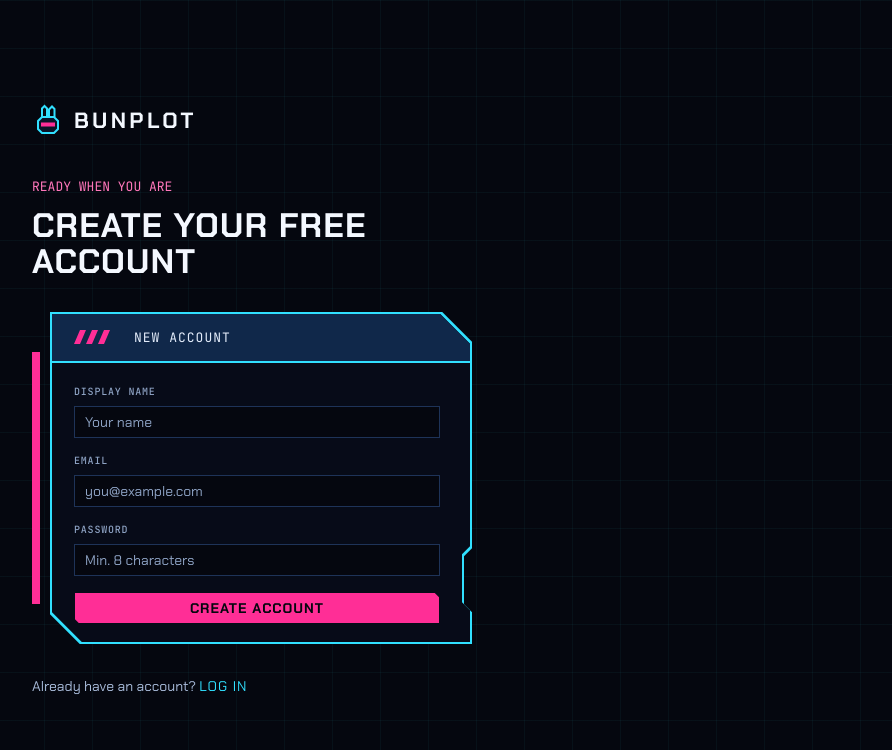
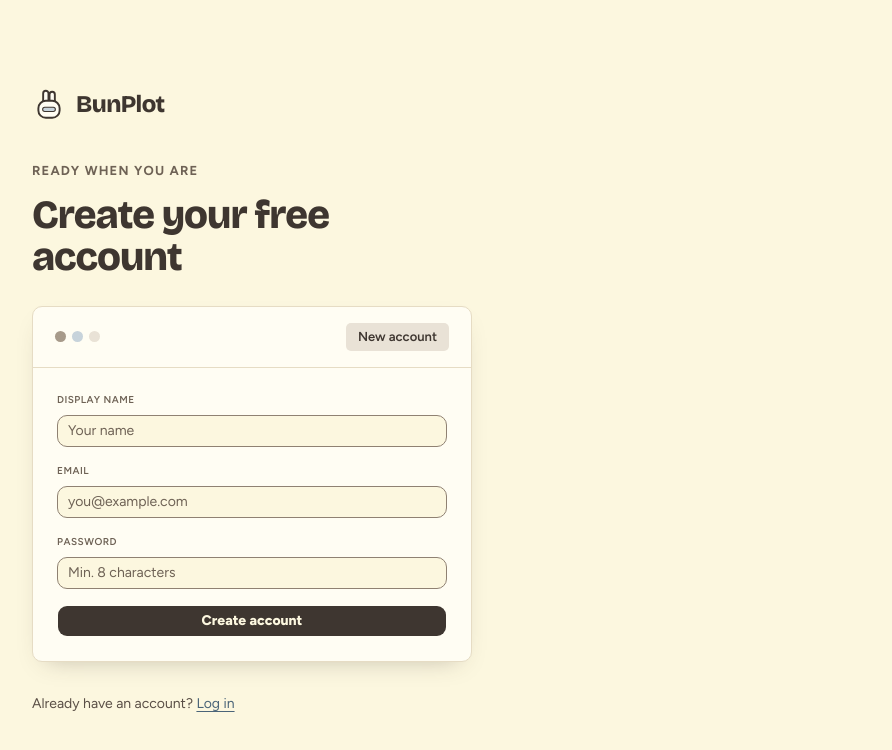
Before and after one commit to briannadumaraostitong/BunPlot, a Next.js app: page /signup in a window 1280 px wide. Shown: the top 750 px of the page, without its empty margins (388-1280 px from the left). Built offline with nearby package versions, Linux system fonts and the light colour scheme; no server answers.

Commit message:
feat: landing follows the device light/dark

```diff
--- a/app/(auth)/layout.tsx
+++ b/app/(auth)/layout.tsx
@@ -3,7 +3,7 @@ import { AuthThemeProvider, type AuthTheme } from '@/components/auth/AuthTheme'
 
 // The sign-in and sign-up pages' theme, whatever the visitor's own: the
 // landing page's (THEME in app/page.tsx), so the two look alike.
-const THEME: AuthTheme = 'cyberpunk'
+const THEME: AuthTheme = 'classic'
 
 // Sign-in and sign-up look like the landing page: in THEME, through a
 // ThemeScope, so the visitor's own theme setting is left alone. The pages
--- a/app/globals.css
+++ b/app/globals.css
@@ -8,7 +8,21 @@
 /* Colors for the HUD pieces and landing page (Cyberpunk only). */
 @import "../components/hud/hud.css";
 
-@custom-variant dark (&:is(.dark *));
+/* Dark mode: inside a .dark element (<html> or a ThemeScope in a dark
+   theme), and inside a "classic" ThemeScope, which follows the device's
+   setting in CSS, when the device is dark. Inside a "classic" scope a dark
+   <html> (the visitor's own theme) doesn't count. The exclusion is in
+   :where(), so these rules keep the specificity they always had. */
+@custom-variant dark {
+  &:is(.dark *):where(:not([data-theme="classic"] *)) {
+    @slot;
+  }
+  @media (prefers-color-scheme: dark) {
+    &:is([data-theme="classic"] *) {
+      @slot;
+    }
+  }
+}
 
 /* Maps Radix's data-state="active" to the data-active: variant tabs.tsx
    expects — without this, every Tabs active/inactive style is a no-op. */
--- a/app/page.tsx
+++ b/app/page.tsx
@@ -14,15 +14,18 @@ export const metadata: Metadata = {
 // theme is chosen here on the server, so the page can branch on it, unlike
 // the app, whose theme only the browser knows.
 const LANDINGS = {
-  // One landing for both Classic modes: they differ only in colors.
+  // One landing for Classic, in the device's light or dark setting
+  // ('classic') or a fixed mode: the modes differ only in colors.
+  classic: ClassicLanding,
   'classic-light': ClassicLanding,
   'classic-dark': ClassicLanding,
   cyberpunk: CyberpunkLanding,
   manuscript: ManuscriptLanding,
 }
 
-// The landing page's theme, whatever the visitor's own.
-const THEME: keyof typeof LANDINGS = 'cyberpunk'
+// The landing page's theme, whatever the visitor's own: Classic, light or
+// dark as the visitor's device is set.
+const THEME: keyof typeof LANDINGS = 'classic'
 
 // The landing page for signed-out visitors (proxy.ts sends signed-in ones to
 // the dashboard). The ThemeScope applies THEME to this page only, its tokens,
--- a/app/themes/classic.css
+++ b/app/themes/classic.css
@@ -2,15 +2,20 @@
    Classic Light and Classic Dark's restyling of the app's own screens and
    their landing page. They share one look (fonts, shape, radius) and differ
    only in colors, so rules cover both ids and only these values differ by
-   mode. Every selector starts with a Classic data-theme, so the other
-   themes are untouched. Unlayered, so it wins over Tailwind's utilities.
+   mode. A third id, "classic" (a ThemeScope that follows the device's light
+   or dark setting: the landing, login and signup), gets Light's values and,
+   under prefers-color-scheme: dark, a copy of Dark's; keep those copies in
+   step with the Dark blocks. Every selector starts with a Classic
+   data-theme, so the other themes are untouched. Unlayered, so it wins over
+   Tailwind's utilities.
    Built to design/landing-classic/. */
 
 /* Values no token covers, from the handoff: the strip under the landing's
    hero, the sign-up band, the tag fills and their text, taupe (progress,
    outlined tags, list markers) and the cards' soft shadow. Colors are HSL
    triples, like the tokens. */
-[data-theme="classic-light"] {
+[data-theme="classic-light"],
+[data-theme="classic"] {
   --strip: 26 12.7% 21.6%;        /* #3E3630 */
   --strip-ink: 50 82.9% 93.1%;    /* #FCF7DF */
   --strip-hint: 36 18.8% 73.9%;   /* #C9BFB0 */
@@ -43,33 +48,51 @@
   --card-shadow: 0 12px 26px -14px hsl(0 0% 0% / 0.6);
   --card-shadow-hover: 0 16px 30px -14px hsl(0 0% 0% / 0.75);
 }
+@media (prefers-color-scheme: dark) {
+  [data-theme="classic"] {
+    --strip: 207 13.8% 25.5%;       /* #38424A */
+    --strip-ink: 50 82.9% 93.1%;    /* #FCF7DF */
+    --strip-hint: 204 21.7% 82%;    /* #C7D3DB */
+    --strip-icon-bg: 204 21.7% 82%; /* #C7D3DB */
+    --strip-icon: 24 15.2% 12.9%;   /* #26201C */
+    --band: 207 11.1% 19.4%;        /* #2C3237 */
+    --band-line: 205 13.1% 28.4%;   /* #3F4A52 */
+    --tag-blue: 205 13.1% 28.4%;    /* #3F4A52 */
+    --tag-blue-ink: 205 27.3% 91.4%; /* #E3EAEF */
+    --tag-neutral: 26 12.1% 25.9%;  /* #4A413A */
+    --tag-neutral-ink: 50 82.9% 93.1%; /* #FCF7DF */
+    --taupe: 33 14.1% 59.8%;        /* #A79A8A */
+    --card-shadow: 0 12px 26px -14px hsl(0 0% 0% / 0.6);
+    --card-shadow-hover: 0 16px 30px -14px hsl(0 0% 0% / 0.75);
+  }
+}
 
 /* No pills: chips, counts, status tags, relationship labels and badges get
    small 5px corners (half the 10px radius) instead of rounded-full. Round
    things stay round: dots, swatches, avatars, icon buttons and thin bars.
    data-chip marks the pill-shaped chips that have no hook of their own. */
-:is([data-theme="classic-light"], [data-theme="classic-dark"]) :is([data-chip], [data-slot="status-tag"], [data-slot="event-card-status"], [data-slot="relationship-tag"], [data-slot="badge"]) {
+:is([data-theme="classic-light"], [data-theme="classic-dark"], [data-theme="classic"]) :is([data-chip], [data-slot="status-tag"], [data-slot="event-card-status"], [data-slot="relationship-tag"], [data-slot="badge"]) {
   border-radius: calc(var(--radius) * 0.5);
 }
 /* The switch: a 5px track and a 3px thumb. */
-:is([data-theme="classic-light"], [data-theme="classic-dark"]) [data-slot="switch"] {
+:is([data-theme="classic-light"], [data-theme="classic-dark"], [data-theme="classic"]) [data-slot="switch"] {
   border-radius: calc(var(--radius) * 0.5);
 }
-:is([data-theme="classic-light"], [data-theme="classic-dark"]) [data-slot="switch-thumb"] {
+:is([data-theme="classic-light"], [data-theme="classic-dark"], [data-theme="classic"]) [data-slot="switch-thumb"] {
   border-radius: calc(var(--radius) * 0.3);
 }
 
 /* Cards: the 10px radius (project and place cards are rounded-xl, 15px
    here) and the handoff's soft shadow, a little stronger on hover. A
    selected place card keeps its ring, which is a box-shadow too. */
-:is([data-theme="classic-light"], [data-theme="classic-dark"]) :is([data-slot="project-card"], [data-slot="place-card"]) {
+:is([data-theme="classic-light"], [data-theme="classic-dark"], [data-theme="classic"]) :is([data-slot="project-card"], [data-slot="place-card"]) {
   border-radius: var(--radius);
 }
-:is([data-theme="classic-light"], [data-theme="classic-dark"]) :is([data-slot="project-card"], [data-slot="place-card"]:not([data-selected]), [data-slot="panel-card"]) {
+:is([data-theme="classic-light"], [data-theme="classic-dark"], [data-theme="classic"]) :is([data-slot="project-card"], [data-slot="place-card"]:not([data-selected]), [data-slot="panel-card"]) {
   box-shadow: var(--card-shadow);
 }
 @media (hover: hover) {
-  :is([data-theme="classic-light"], [data-theme="classic-dark"]) :is([data-slot="project-card"], [data-slot="place-card"]:not([data-selected])):hover {
+  :is([data-theme="classic-light"], [data-theme="classic-dark"], [data-theme="classic"]) :is([data-slot="project-card"], [data-slot="place-card"]:not([data-selected])):hover {
     box-shadow: var(--card-shadow-hover);
   }
 }
@@ -84,7 +107,8 @@
    falls under 4.5:1, so the description and the flow card's chapter use
    ink at 90%, and in Dark the status fill drops from 40% to 25% so its ink
    still passes on yellow, orange and lime, hovered too. */
-[data-theme="classic-light"] {
+[data-theme="classic-light"],
+[data-theme="classic"] {
   --event-tint: 22%;
   --event-tint-hover: 30%;
   --event-edge: 45%;
@@ -94,39 +118,51 @@
   --event-tint-hover: 34%;
   --event-edge: 55%;
 }
-:is([data-theme="classic-light"], [data-theme="classic-dark"]) [data-slot="event-card"] {
+@media (prefers-color-scheme: dark) {
+  [data-theme="classic"] {
+    --event-tint: 30%;
+    --event-tint-hover: 34%;
+    --event-edge: 55%;
+  }
+}
+:is([data-theme="classic-light"], [data-theme="classic-dark"], [data-theme="classic"]) [data-slot="event-card"] {
   border-width: 1px;
   background-color: color-mix(in srgb, var(--event-color) var(--event-tint), hsl(var(--card)));
 }
 @media (hover: hover) {
-  :is([data-theme="classic-light"], [data-theme="classic-dark"]) [data-slot="event-card"]:hover {
+  :is([data-theme="classic-light"], [data-theme="classic-dark"], [data-theme="classic"]) [data-slot="event-card"]:hover {
     filter: none;
     background-color: color-mix(in srgb, var(--event-color) var(--event-tint-hover), hsl(var(--card)));
   }
 }
-:is([data-theme="classic-light"], [data-theme="classic-dark"]) [data-slot="event-card"]:not([data-selected]) {
+:is([data-theme="classic-light"], [data-theme="classic-dark"], [data-theme="classic"]) [data-slot="event-card"]:not([data-selected]) {
   border-color: color-mix(in srgb, var(--event-color) var(--event-edge), hsl(var(--card)));
 }
-:is([data-theme="classic-light"], [data-theme="classic-dark"]) [data-slot="event-card"][data-selected] {
+:is([data-theme="classic-light"], [data-theme="classic-dark"], [data-theme="classic"]) [data-slot="event-card"][data-selected] {
   border-color: var(--event-color);
 }
-:is([data-theme="classic-light"], [data-theme="classic-dark"]) [data-slot="event-card-title"] {
+:is([data-theme="classic-light"], [data-theme="classic-dark"], [data-theme="classic"]) [data-slot="event-card-title"] {
   color: hsl(var(--foreground));
 }
-:is([data-theme="classic-light"], [data-theme="classic-dark"]) :is([data-slot="event-card-description"], [data-slot="event-card-meta"]) {
+:is([data-theme="classic-light"], [data-theme="classic-dark"], [data-theme="classic"]) :is([data-slot="event-card-description"], [data-slot="event-card-meta"]) {
   color: color-mix(in srgb, hsl(var(--foreground)) 90%, hsl(var(--card)));
 }
 [data-theme="classic-dark"] [data-slot="event-card-status"] {
   background-color: color-mix(in oklab, var(--status-color) 25%, transparent);
 }
+@media (prefers-color-scheme: dark) {
+  [data-theme="classic"] [data-slot="event-card-status"] {
+    background-color: color-mix(in oklab, var(--status-color) 25%, transparent);
+  }
+}
 
 /* Timeline lane names in ink, with a small rounded-square swatch in the
    layer's color before them, in place of colored text (light layer colors
    fail on the lane, yellow and orange most). */
-:is([data-theme="classic-light"], [data-theme="classic-dark"]) [data-slot="lane-label-name"] {
+:is([data-theme="classic-light"], [data-theme="classic-dark"], [data-theme="classic"]) [data-slot="lane-label-name"] {
   color: hsl(var(--foreground));
 }
-:is([data-theme="classic-light"], [data-theme="classic-dark"]) [data-slot="lane-label-name"]::before {
+:is([data-theme="classic-light"], [data-theme="classic-dark"], [data-theme="classic"]) [data-slot="lane-label-name"]::before {
   content: "";
   display: inline-block;
   width: 8px;
@@ -145,22 +181,28 @@
    picker's list dots and the status filter's dots all carry the hook; the
    picker's color input keeps the stored value. Important, because each
    sets --status-color in its inline style. */
-[data-theme="classic-light"] [data-status-color="#6366f1" i] {
+[data-theme="classic-light"] [data-status-color="#6366f1" i],
+[data-theme="classic"] [data-status-color="#6366f1" i] {
   --status-color: #7A4E6B !important;
 }
 [data-theme="classic-dark"] [data-status-color="#6366f1" i] {
   --status-color: #C9A3BC !important;
 }
+@media (prefers-color-scheme: dark) {
+  [data-theme="classic"] [data-status-color="#6366f1" i] {
+    --status-color: #C9A3BC !important;
+  }
+}
 /* The event dialog's status tag writes its name in the status color, which
    fails 4.5:1 on its own faint fill for most colors (Draft's grey in Dark
    most). The text is mixed 40% status color into 60% ink instead, so it
    keeps its hue and passes; the dot keeps the pure color. */
-:is([data-theme="classic-light"], [data-theme="classic-dark"]) [data-slot="status-tag"] {
+:is([data-theme="classic-light"], [data-theme="classic-dark"], [data-theme="classic"]) [data-slot="status-tag"] {
   color: color-mix(in srgb, var(--status-color) 40%, hsl(var(--foreground)));
 }
 
 /* Page titles: Bricolage at 800 with the handoff's tight tracking. */
-:is([data-theme="classic-light"], [data-theme="classic-dark"]) :is([data-slot="page-heading"], [data-slot="page-title"]) {
+:is([data-theme="classic-light"], [data-theme="classic-dark"], [data-theme="classic"]) :is([data-slot="page-heading"], [data-slot="page-title"]) {
   font-weight: 800;
   letter-spacing: -0.025em;
 }
@@ -168,25 +210,25 @@
 /* Section labels as the handoff's eyebrows: Figtree 700, 13px, uppercase,
    0.09em, muted, no background. Panel headings and the timeline's "Layer"
    corner take the same weight and spacing at their own smaller sizes. */
-:is([data-theme="classic-light"], [data-theme="classic-dark"]) [data-slot="section-label"] {
+:is([data-theme="classic-light"], [data-theme="classic-dark"], [data-theme="classic"]) [data-slot="section-label"] {
   font-size: 13px;
   font-weight: 700;
   letter-spacing: 0.09em;
   text-transform: uppercase;
   color: hsl(var(--muted-foreground));
 }
-:is([data-theme="classic-light"], [data-theme="classic-dark"]) :is([data-slot="panel-heading"], [data-slot="timeline-corner-label"]) {
+:is([data-theme="classic-light"], [data-theme="classic-dark"], [data-theme="classic"]) :is([data-slot="panel-heading"], [data-slot="timeline-corner-label"]) {
   font-weight: 700;
   letter-spacing: 0.09em;
 }
 
 /* Menu highlights (dropdown, menubar, select): the neutral tag color with
    ink, not the solid primary with cream. Destructive items keep theirs. */
-:is([data-theme="classic-light"], [data-theme="classic-dark"]) :is([data-slot="dropdown-menu-item"], [data-slot="dropdown-menu-checkbox-item"], [data-slot="dropdown-menu-radio-item"], [data-slot="dropdown-menu-sub-trigger"], [data-slot="menubar-item"], [data-slot="menubar-checkbox-item"], [data-slot="menubar-radio-item"], [data-slot="menubar-sub-trigger"], [data-slot="select-item"]):not([data-variant="destructive"]):is(:focus, [data-state="open"], [data-open]) {
+:is([data-theme="classic-light"], [data-theme="classic-dark"], [data-theme="classic"]) :is([data-slot="dropdown-menu-item"], [data-slot="dropdown-menu-checkbox-item"], [data-slot="dropdown-menu-radio-item"], [data-slot="dropdown-menu-sub-trigger"], [data-slot="menubar-item"], [data-slot="menubar-checkbox-item"], [data-slot="menubar-radio-item"], [data-slot="menubar-sub-trigger"], [data-slot="select-item"]):not([data-variant="destructive"]):is(:focus, [data-state="open"], [data-open]) {
   background-color: hsl(var(--tag-neutral));
   color: hsl(var(--tag-neutral-ink));
 }
-:is([data-theme="classic-light"], [data-theme="classic-dark"]) :is([data-slot="dropdown-menu-item"], [data-slot="dropdown-menu-checkbox-item"], [data-slot="dropdown-menu-radio-item"], [data-slot="dropdown-menu-sub-trigger"], [data-slot="menubar-item"], [data-slot="menubar-checkbox-item"], [data-slot="menubar-radio-item"], [data-slot="menubar-sub-trigger"], [data-slot="select-item"]):not([data-variant="destructive"]):is(:focus, [data-state="open"], [data-open]) * {
+:is([data-theme="classic-light"], [data-theme="classic-dark"], [data-theme="classic"]) :is([data-slot="dropdown-menu-item"], [data-slot="dropdown-menu-checkbox-item"], [data-slot="dropdown-menu-radio-item"], [data-slot="dropdown-menu-sub-trigger"], [data-slot="menubar-item"], [data-slot="menubar-checkbox-item"], [data-slot="menubar-radio-item"], [data-slot="menubar-sub-trigger"], [data-slot="select-item"]):not([data-variant="destructive"]):is(:focus, [data-state="open"], [data-open]) * {
   color: hsl(var(--tag-neutral-ink));
 }
 
@@ -194,10 +236,10 @@
    blue tag color (powder blue in Light, dark slate in Dark), in place of
    the solid primary block. The project dialog's empty cover picker takes
    the same color. Places keep their own placeholder. */
-:is([data-theme="classic-light"], [data-theme="classic-dark"]) :is([data-slot="project-cover"], [data-slot="cover-picker"]) {
+:is([data-theme="classic-light"], [data-theme="classic-dark"], [data-theme="classic"]) :is([data-slot="project-cover"], [data-slot="cover-picker"]) {
   background-color: hsl(var(--tag-blue));
 }
-:is([data-theme="classic-light"], [data-theme="classic-dark"]) [data-slot="project-card"] [data-slot="title-page"] {
+:is([data-theme="classic-light"], [data-theme="classic-dark"], [data-theme="classic"]) [data-slot="project-card"] [data-slot="title-page"] {
   display: flex;
   height: 100%;
   align-items: center;
@@ -205,7 +247,7 @@
   padding: 1rem;
   text-align: center;
 }
-:is([data-theme="classic-light"], [data-theme="classic-dark"]) [data-slot="project-card"] [data-slot="title-page-title"] {
+:is([data-theme="classic-light"], [data-theme="classic-dark"], [data-theme="classic"]) [data-slot="project-card"] [data-slot="title-page-title"] {
   display: -webkit-box;
   -webkit-box-orient: vertical;
   -webkit-line-clamp: 4;
@@ -219,7 +261,7 @@
   line-height: 1.1;
   color: hsl(var(--tag-blue-ink));
 }
-:is([data-theme="classic-light"], [data-theme="classic-dark"]) [data-slot="project-card"] [data-slot="title-page-fleuron"] {
+:is([data-theme="classic-light"], [data-theme="classic-dark"], [data-theme="classic"]) [data-slot="project-card"] [data-slot="title-page-fleuron"] {
   display: none;
 }
 
@@ -228,12 +270,12 @@
    color with ink, like the menus, instead of the solid primary block or the
    gray fill, and a short rounded marker in the primary color at its left
    (not a stripe down the rounded edge). */
-:is([data-theme="classic-light"], [data-theme="classic-dark"]) [data-slot="nav-item"][data-active] {
+:is([data-theme="classic-light"], [data-theme="classic-dark"], [data-theme="classic"]) [data-slot="nav-item"][data-active] {
   position: relative;
   color: hsl(var(--foreground));
   background-color: hsl(var(--tag-neutral));
 }
-:is([data-theme="classic-light"], [data-theme="classic-dark"]) [data-slot="nav-item"][data-active]::before {
+:is([data-theme="classic-light"], [data-theme="classic-dark"], [data-theme="classic"]) [data-slot="nav-item"][data-active]::before {
   content: "";
   position: absolute;
   top: 50%;
@@ -247,7 +289,7 @@
 
 /* The wordmark next to the logo, as in the handoff's nav: Bricolage 800
    with the headings' tight tracking. */
-:is([data-theme="classic-light"], [data-theme="classic-dark"]) [data-slot="wordmark"] {
+:is([data-theme="classic-light"], [data-theme="classic-dark"], [data-theme="classic"]) [data-slot="wordmark"] {
   font-family: var(--theme-font-heading);
   font-weight: 800;
   letter-spacing: -0.025em;
--- a/components/auth/AuthShell.tsx
+++ b/components/auth/AuthShell.tsx
@@ -20,7 +20,9 @@ export type AuthShellProps = {
 // its landing page. The theme comes from the server (app/(auth)/layout.tsx)
 // through AuthThemeProvider, as the landing page picks its own.
 const SHELLS: Record<AuthTheme, (props: AuthShellProps) => React.ReactNode> = {
-  // One shell for both Classic modes: they differ only in colors.
+  // One shell for Classic, device-following or a fixed mode: the modes
+  // differ only in colors.
+  classic: ClassicAuthShell,
   'classic-light': ClassicAuthShell,
   'classic-dark': ClassicAuthShell,
   cyberpunk: CyberpunkAuthShell,
@@ -46,6 +48,7 @@ const CLASSIC_LOOK = {
 // The classes that differ by theme in the forms themselves: the footer link,
 // the buttons' case and the submit button's weight.
 const LOOKS: Record<AuthTheme, { link: string; button: string; submit: string }> = {
+  classic: CLASSIC_LOOK,
   'classic-light': CLASSIC_LOOK,
   'classic-dark': CLASSIC_LOOK,
   cyberpunk: {
--- a/components/auth/AuthTheme.tsx
+++ b/components/auth/AuthTheme.tsx
@@ -5,7 +5,7 @@ import { createContext, useContext } from 'react'
 // The theme the sign-in and sign-up pages are shown in, set on the server by
 // app/(auth)/layout.tsx (as the landing page sets its own) and read by the
 // client pages to pick their shell and the few classes that differ by theme.
-export type AuthTheme = 'classic-light' | 'classic-dark' | 'cyberpunk' | 'manuscript'
+export type AuthTheme = 'classic' | 'classic-light' | 'classic-dark' | 'cyberpunk' | 'manuscript'
 
 const AuthThemeContext = createContext<AuthTheme>('cyberpunk')
 
--- a/components/theme/ThemeScope.tsx
+++ b/components/theme/ThemeScope.tsx
@@ -1,5 +1,5 @@
 import { cn } from '@/lib/utils'
-import { getTheme, type ThemeId } from '@/lib/themes'
+import { DEVICE_THEMES, getTheme, isDeviceTheme, type DeviceThemeId, type ScopeThemeId, type ThemeDefinition } from '@/lib/themes'
 
 // Renders its children in a given theme, whatever theme the visitor has
 // chosen, without touching their stored setting: the theme's tokens, fonts and
@@ -7,31 +7,62 @@ import { getTheme, type ThemeId } from '@/lib/themes'
 // data-texture and data-frames attributes the theme stylesheets key on.
 // Server-rendered, so there's no flash. Portals (dialogs, toasts) render
 // outside it and keep the visitor's theme.
-export function ThemeScope({ theme: id, className, children }: { theme: ThemeId; className?: string; children: React.ReactNode }) {
-  const theme = getTheme(id)
+//
+// A device theme ("classic", lib/themes.ts DEVICE_THEMES) follows the
+// visitor's light or dark setting instead: its two modes share one look, so
+// fonts, radius and the data-* attributes are fixed, and the tokens and
+// color-scheme come from a stylesheet that switches on prefers-color-scheme.
+// The stylesheet also gives the page behind the scope (<html>, seen when
+// overscrolling) that mode's background.
+export function ThemeScope({ theme: id, className, children }: { theme: ScopeThemeId; className?: string; children: React.ReactNode }) {
+  const device = isDeviceTheme(id)
+  const theme = getTheme(device ? DEVICE_THEMES[id].light : id)
   const style = {
-    ...theme.tokens,
+    ...(device ? {} : theme.tokens),
     '--theme-font-sans': `var(${theme.fonts.sans})`,
     '--theme-font-mono': `var(${theme.fonts.mono})`,
     '--theme-font-heading': `var(${theme.fonts.heading})`,
     // Explicit, so a rounded scope inside a cut page still gets its corners.
     '--radius': theme.radius,
-    colorScheme: theme.isDark ? 'dark' : 'light',
+    ...(device ? {} : { colorScheme: theme.isDark ? 'dark' : 'light' }),
   } as React.CSSProperties
 
   return (
     <div
       data-slot="theme-scope"
-      data-theme={theme.id}
+      data-theme={device ? id : theme.id}
       data-shape={theme.shape}
       data-texture={theme.texture}
       data-frames={theme.frames ?? 'none'}
       style={style}
       // bg-texture goes after cn(): tailwind-merge reads it as a background
-      // color and would drop bg-background in its favor.
-      className={`${cn(theme.isDark && 'dark', 'bg-background font-sans text-foreground', className)} bg-texture`}
+      // color and would drop bg-background in its favor. A device theme's
+      // dark mode comes from the dark: variant's media rule (globals.css),
+      // not the dark class.
+      className={`${cn(!device && theme.isDark && 'dark', 'bg-background font-sans text-foreground', className)} bg-texture`}
     >
+      {device && (
+        // React hoists this into <head> once per device theme.
+        <style href={`bunplot-device-theme-${id}`} precedence="default">
+          {deviceThemeCss(id)}
+        </style>
+      )}
       {children}
     </div>
   )
 }
+
+// A device theme's colors: Light's by default, Dark's when the device is
+// dark. On the scope, its tokens and color-scheme; on <html> while the page
+// holds the scope, the background and color-scheme, so overscrolling and the
+// page's scrollbar match.
+function deviceThemeCss(id: DeviceThemeId) {
+  const scope = `[data-theme="${id}"]`
+  const mode = (theme: ThemeDefinition) => {
+    const scheme = `color-scheme:${theme.isDark ? 'dark' : 'light'}`
+    const tokens = Object.entries(theme.tokens).map(([key, value]) => `${key}:${value}`)
+    return `${scope}{${[...tokens, scheme].join(';')}}:root:has(${scope}){background-color:hsl(${theme.tokens['--background']});${scheme}}`
+  }
+  const { light, dark } = DEVICE_THEMES[id]
+  return `${mode(getTheme(light))}@media (prefers-color-scheme: dark){${mode(getTheme(dark))}}`
+}
--- a/lib/themes.ts
+++ b/lib/themes.ts
@@ -293,6 +293,21 @@ export function normalizeThemeSetting(value: unknown): ThemeSetting {
   return (THEME_SETTINGS as string[]).includes(value) ? (value as ThemeSetting) : DEFAULT_THEME_SETTING
 }
 
+// Themes a ThemeScope can show in the device's light or dark setting, picked
+// in CSS (prefers-color-scheme), so the server needn't know it and nothing
+// flashes or mismatches on hydration: "classic" is Classic Light or Classic
+// Dark. For pages whose theme the server sets (the landing, login, signup);
+// the visitor's own setting is left alone. Both modes must share one look
+// (shape, fonts, radius, frames): only their colors switch.
+export const DEVICE_THEMES = {
+  classic: { light: 'classic-light', dark: 'classic-dark' },
+} as const satisfies Record<string, { light: ThemeId; dark: ThemeId }>
+export type DeviceThemeId = keyof typeof DEVICE_THEMES
+// What a ThemeScope takes: a fixed theme or one that follows the device.
+export type ScopeThemeId = ThemeId | DeviceThemeId
+
+export const isDeviceTheme = (id: ScopeThemeId): id is DeviceThemeId => Object.hasOwn(DEVICE_THEMES, id)
+
 export function getTheme(id: ThemeId): ThemeDefinition {
   return THEMES.find((t) => t.id === id) ?? THEMES[0]
 }
```
Also changed, not shown: components/brand/Logo.tsx (+10 -4 lines).
